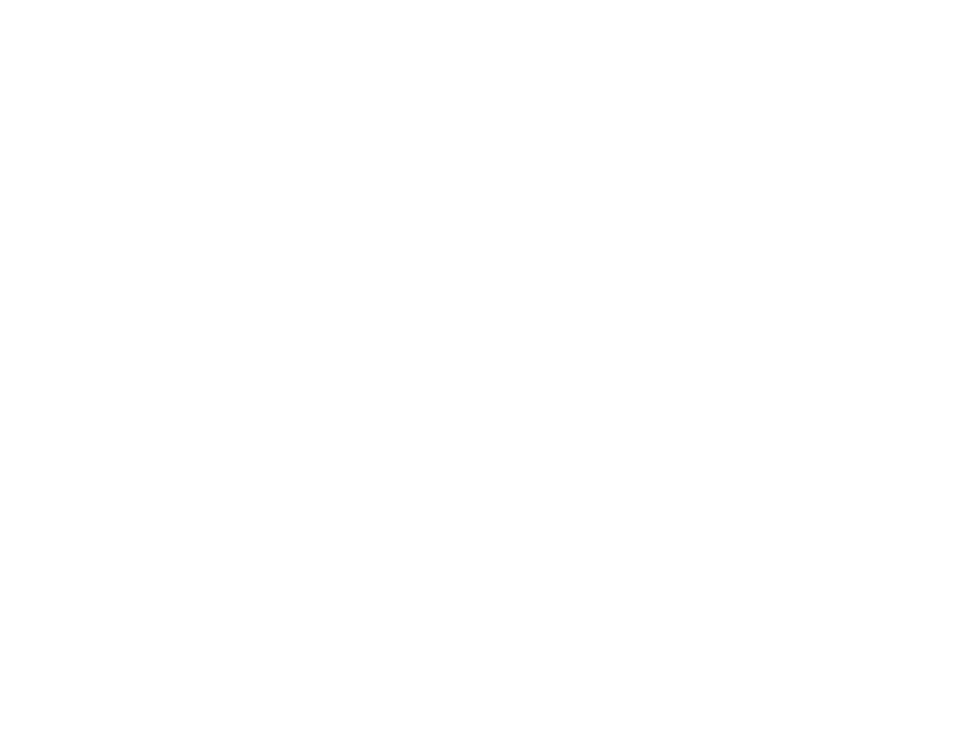
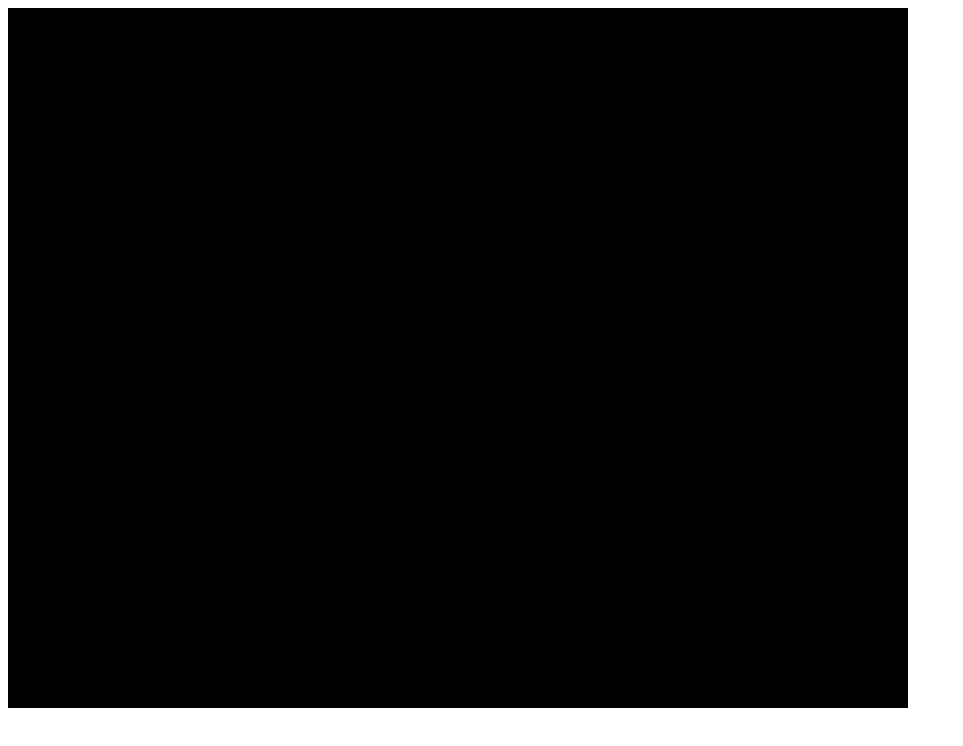
Before and after one commit to Battjmo/The_Stairs, a website built with webpack: page index.html in a window 1280 px wide. Shown: the whole page, without its empty margins (0-963 px from the left). Built offline with nearby package versions, Linux system fonts and the light colour scheme.

Commit message:
actually works now

```diff
--- a/assets/main.css
+++ b/assets/main.css
@@ -0,0 +1,3 @@
+canvas {
+    background: #000000;
+}
--- a/index.html
+++ b/index.html
@@ -8,7 +8,7 @@
     <link rel="stylesheet" type="text/css" media="screen" href="assets/main.css" />
 </head>
 <body>
-    <script type="application/javascript" src="src/theStairs.js"></script>
+    <script type="application/javascript" src="dist/bundle.js"></script>
 
     <canvas id="game"></canvas>
 </body>
--- /dev/null
+++ b/src/game.js
@@ -0,0 +1,11 @@
+class Game {
+    constructor(context) {
+        this.context = context;
+        this.canvasHeight = 700;
+        this.canvasWidth = 900;
+    }
+}
+
+
+
+export default Game;
--- a/src/theStairs.js
+++ b/src/theStairs.js
@@ -1,3 +1,9 @@
+import Game from './game';
+
 document.addEventListener("DOMContentLoaded", () => {
-
+    const gameCanvas = document.getElementById("game");
+    const context = gameCanvas.getContext("2d");
+    const currentGame = new Game(context);
+    gameCanvas.height = currentGame.canvasHeight;
+    gameCanvas.width = currentGame.canvasWidth;
 });
```
Also changed, not shown: package.json (+5 -3 lines), dist/bundle.js, 2 other files.
